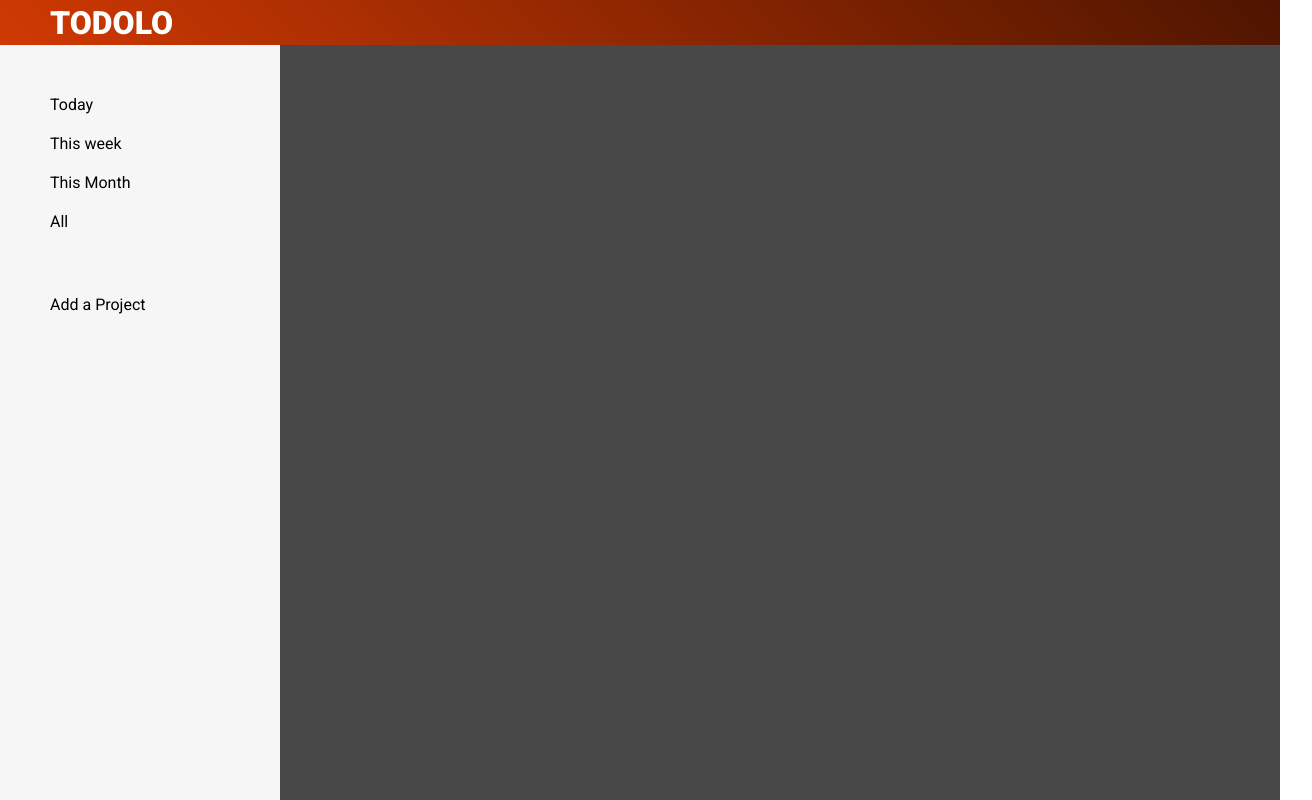
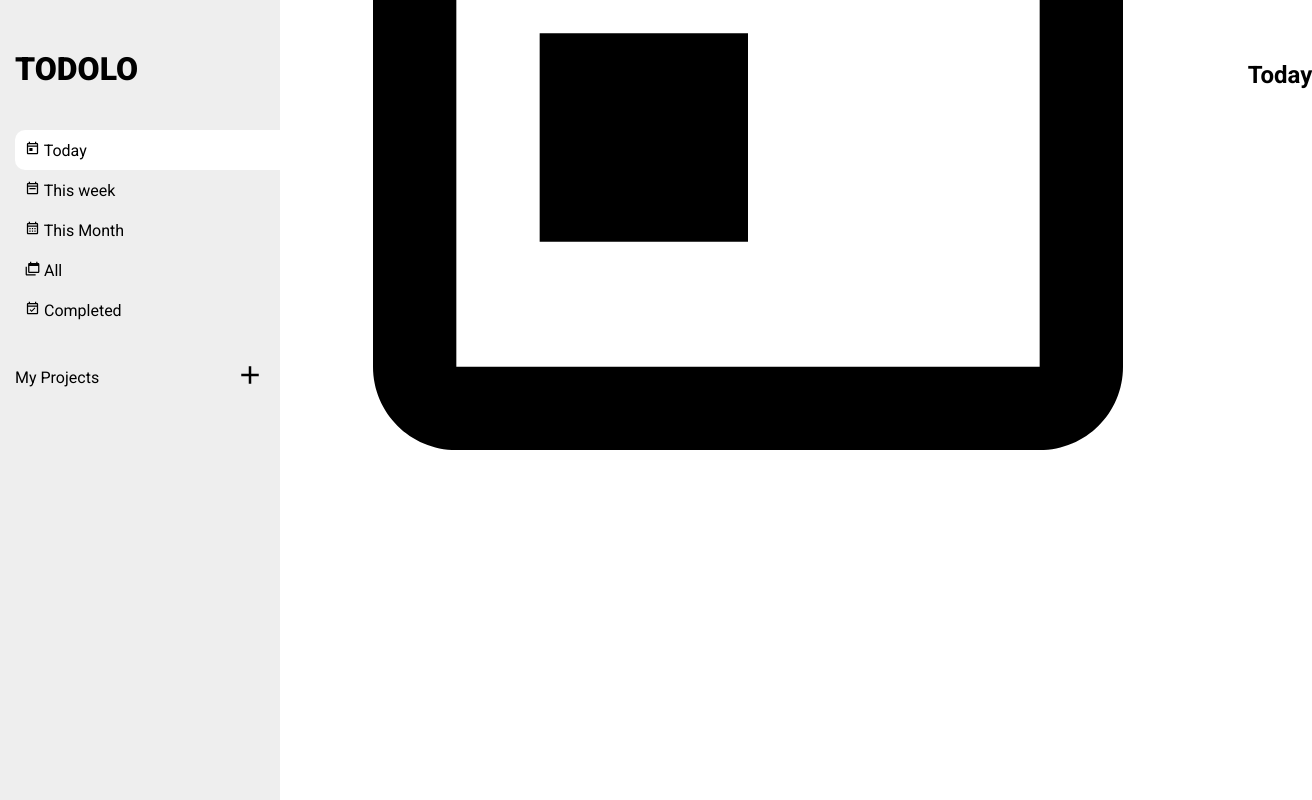
Before and after one commit to chris-newton/todo-list, a website built with webpack: page src/template.html in a window 1280 px wide. Both pictures are taken after a click on the button "TODOLO". Shown: the whole page, 1312 px wide, since content can reach past the window. Built offline with nearby package versions, Linux system fonts and the light colour scheme.

Commit message:
created page modules, each representing a type of project

```diff
--- a/src/index.js
+++ b/src/index.js
@@ -1,16 +1,38 @@
 import './style.css';
 import { loadToday } from './today.js';
 import { loadWeek } from './week.js';
+import { loadMonth } from './month.js';
 import { wipeContent } from './wipe.js';
+import { setActiveTab } from './util.js';
+
+const homeButton = document.querySelector("#go-to-home");
+homeButton.addEventListener("click", (e) => {
+    wipeContent();
+    loadToday();
+    const button = document.querySelector("#go-to-today");
+    setActiveTab(button); // set the tab of the clicked button to active
+});
 
 const todayButton = document.querySelector("#go-to-today");
-todayButton.addEventListener("click", () => {
+todayButton.addEventListener("click", (e) => {
     wipeContent();
     loadToday();
+    const button = e.target;
+    setActiveTab(button); // set the tab of the clicked button to active
 });
 
 const thisWeekButton = document.querySelector("#go-to-week");
-thisWeekButton.addEventListener("click", () => {
+thisWeekButton.addEventListener("click", (e) => {
+    const button = e.target;
     wipeContent();
     loadWeek();
+    setActiveTab(button); // set the tab of the clicked button to active
 });
+
+const thisMonthButton = document.querySelector("#go-to-month");
+thisMonthButton.addEventListener("click", (e) => {
+    const button = e.target;
+    wipeContent();
+    loadMonth();
+    setActiveTab(button); // set the tab of the clicked button to active
+});
--- a/src/month.js
+++ b/src/month.js
@@ -1,8 +1,9 @@
+import { loadProjectContainer } from "./projectContainer.js";
+
 function load() {
+    const projectContainer = loadProjectContainer("Month");
     const content = document.querySelector("#content");
-    const dummy = document.createElement("p");
-    dummy.textContent = "this month";
-    content.appendChild(dummy);
+    content.appendChild(projectContainer);
 }
 
 export const loadMonth = load;
--- /dev/null
+++ b/src/projectContainer.js
@@ -0,0 +1,17 @@
+// loads an empty project container of standard layout
+function loadContainer(projectName, svgPath) {
+    const nameIcon = document.createElement("img");
+    nameIcon.src = svgPath;
+    const name = document.createElement("h2");
+    name.textContent = projectName;
+    const title = document.createElement("div");
+    title.append(nameIcon, name);
+
+    const projectContainer = document.createElement("div");
+    projectContainer.classList.add("project-container");
+    projectContainer.appendChild(title);
+
+    return projectContainer;
+}
+
+export const loadProjectContainer = loadContainer;
--- a/src/style.css
+++ b/src/style.css
@@ -1,6 +1,9 @@
 :root {
     --header-height: 45px;
     --sidebar-width: 280px;
+    --sidebar-bg: #eeeeee;
+    --sidebar-hover-bg: #f5f5f5;
+    --content-bg: #ffffff;
 }
 
 * {
@@ -29,7 +32,7 @@ body {
 
 #header {
     background: linear-gradient(45deg, rgb(208, 57, 3), rgb(78, 21, 0));
-    grid-column: 1 / 3;
+    grid-column: 2 / 3;
     grid-row: 1 / 2;
     padding-left: 50px;
     display: flex;
@@ -37,23 +40,23 @@ body {
 }
 
 #go-to-home {
-    color: white;
     font-size: 2rem;
     font-weight: 900;
 }
 
 #sidebar {
-    background: rgb(246, 246, 246);
+    background-color: var(--sidebar-bg);
     grid-column: 1 / 2;
-    grid-row: 2 / 3;
-    padding: 50px;
+    grid-row: 1 / 3;
+    padding: 50px 0px 50px 15px;
     display: grid;
-    grid-template-rows: 200px 1fr;
+    grid-template-rows: 80px 230px 1fr;
+    clip-path: inset(0px -15px 0px 0px);
 }
 
 #content {
-    background-color: rgb(72, 72, 72);
-    grid-row: 2 / 3;
+    background-color: var(--content-bg);
+    grid-row: 1 / 3;
     grid-column: 2 / 3;
 }
 
@@ -61,5 +64,58 @@ body {
     list-style: none;
     display: flex;
     flex-direction: column;
-    gap: 20px;
 }
+
+#sidebar > ul > li {
+    width: 100%;
+    line-height: 40px;
+    padding-left: 10px;
+    border-top-left-radius: 10px;
+    border-bottom-left-radius: 10px;
+}
+
+#sidebar > ul > li > button {
+    height: 100%;
+    width: 100%;
+    text-align: start;
+}
+
+#sidebar li:hover:not(.active-tab) {
+    background-color: var(--sidebar-hover-bg);
+}
+
+li.active-tab {
+    background-color: var(--content-bg);
+}
+
+#sidebar button > img {
+    height: 15px;
+}
+
+.project-container {
+    height: 100%;
+    display: grid;
+    grid-template-rows: 150px 1fr;
+}
+
+#add-project > #add-project-plus{
+    height: 30px;
+}
+
+#add-project-plus:hover {
+    border-radius: 50%;
+    background-color: var(--content-bg);
+}
+
+#add-project-flex {
+    padding-right: 15px;
+    display: flex;
+    justify-content: space-between;
+    align-items: center;
+}
+
+.project-container > div:first-child {
+    display: flex;
+    justify-content: center;
+    align-items: center;
+}
--- a/src/template.html
+++ b/src/template.html
@@ -10,20 +10,41 @@
     </head>
 
     <body>
-        <div id="header">
+        <div id="sidebar">
             <h1><button id="go-to-home">TODOLO</button></h1>
-        </div>
-
-        <div id="sidebar">
             <ul>
-                <li><button id="go-to-today">Today</button></li>
-                <li><button id="go-to-week">This week</button></li>
-                <li><button id="go-to-month">This Month</button></li>
-                <li><button id="go-to-all">All</button></li>
+                <li>
+                    <button id="go-to-today">
+                        <img src="../assets/calendar-today-outline.svg">
+                        Today
+                    </button></li>
+                <li>
+                    <button id="go-to-week">
+                        <img src="../assets/calendar-week-outline.svg">
+                        This week
+                    </button></li>
+                <li>
+                    <button id="go-to-month">
+                        <img src="../assets/calendar-month-outline.svg">
+                        This Month
+                    </button></li>
+                <li>
+                    <button id="go-to-all">
+                        <img src="../assets/calendar-blank-multiple.svg">
+                        All
+                    </button></li>
+                <li>
+                    <button id="go-to-completed">
+                        <img src="../assets/calendar-check-outline.svg">
+                        Completed
+                    </button></li>
             </ul>
 
             <ul>
-                <lh><button id="add-project">Add a Project</button></lh>
+                <lh id="add-project-flex">My Projects
+                    <button id="add-project">
+                        <img id="add-project-plus" src="../assets/plus.svg">
+                    </button></lh>
             </ul>
         </div>
 
--- a/src/today.js
+++ b/src/today.js
@@ -1,9 +1,10 @@
+import { loadProjectContainer } from "./projectContainer.js";
+
 function load() {
+    const svgPath = "../assets/calendar-today-outline.svg";
+    const projectContainer = loadProjectContainer("Today", svgPath);
     const content = document.querySelector("#content");
-
-    const dummy = document.createElement("p");
-    dummy.textContent = "dummy";
-    content.appendChild(dummy);
+    content.appendChild(projectContainer);
 }
 
 export const loadToday = load;
--- /dev/null
+++ b/src/util.js
@@ -0,0 +1,9 @@
+function setTabActive(button) {
+    const tabs = document.querySelectorAll("#sidebar > ul> li");
+    tabs.forEach((tab) => tab.classList.remove("active-tab"));
+
+    const tab = button.parentElement;
+    tab.classList.toggle("active-tab");
+}
+
+export const setActiveTab = setTabActive;
--- a/src/week.js
+++ b/src/week.js
@@ -1,8 +1,9 @@
+import { loadProjectContainer } from "./projectContainer.js";
+
 function load() {
+    const projectContainer = loadProjectContainer("Week");
     const content = document.querySelector("#content");
-    const dummy = document.createElement("p");
-    dummy.textContent = "this week";
-    content.appendChild(dummy);
+    content.appendChild(projectContainer);
 }
 
 export const loadWeek = load;
```
Also changed, not shown: package.json (+9 -1 lines), assets/calendar-blank-multiple.svg (added), assets/calendar-check-outline.svg (added), assets/calendar-month-outline.svg (added), assets/calendar-today-outline.svg (added), assets/calendar-week-outline.svg (added), assets/plus.svg (added), 1 other file.
